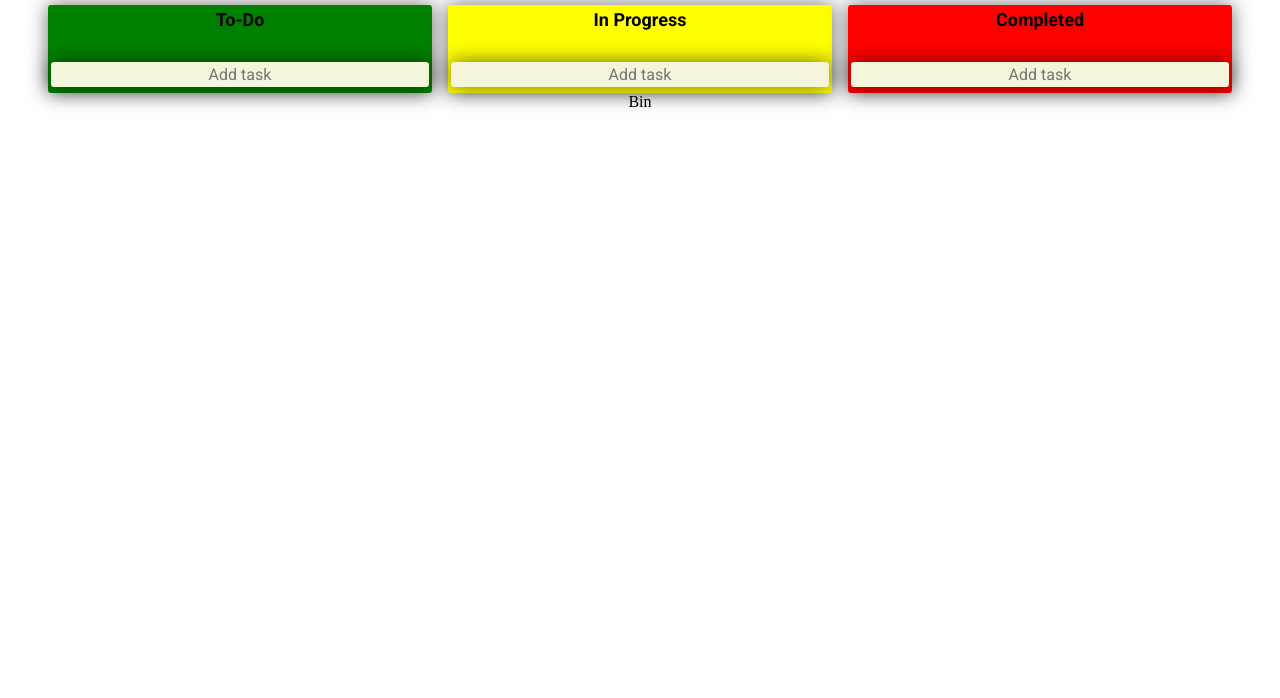
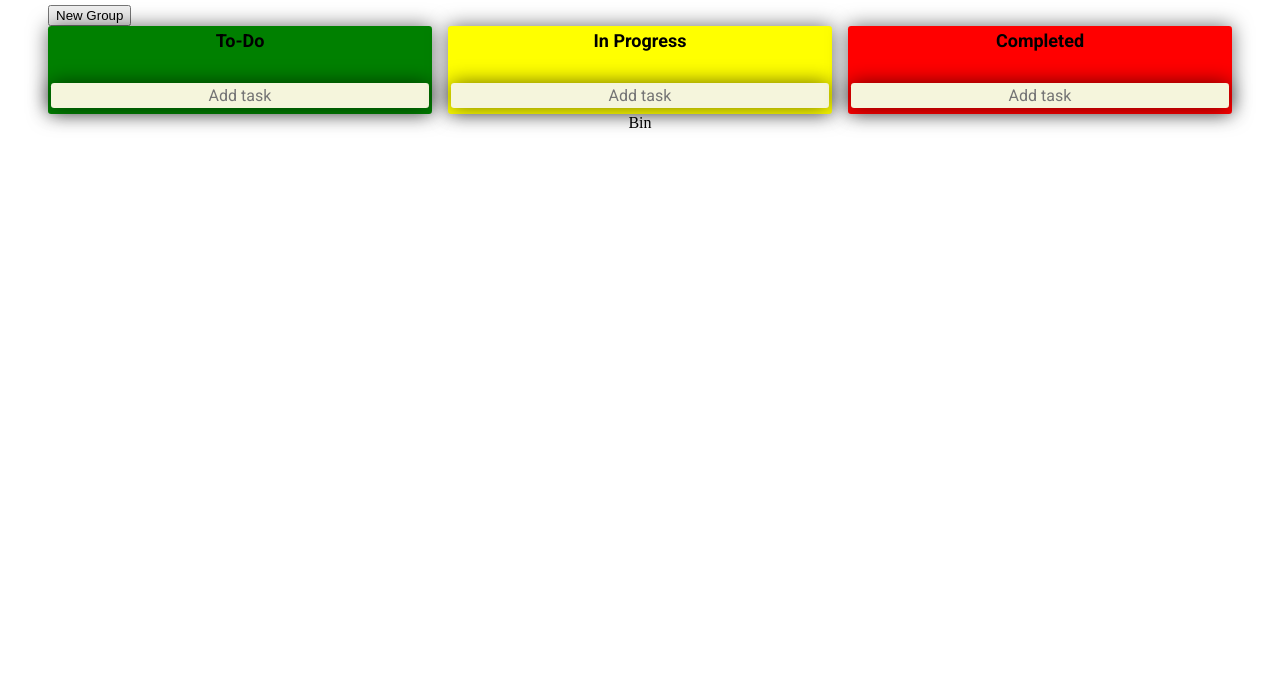
Before and after one commit to FAC29A/oskar-alex, a website with bundled scripts: page index.html in a window 1280 px wide. Shown: the part 102-800 px from the top of the page. Built offline with nearby package versions, Linux system fonts and the light colour scheme.

Commit message:
implement new group button

```diff
--- a/index.html
+++ b/index.html
@@ -16,6 +16,7 @@
 
   <body>
     <h1>Task Manager</h1>
+    <button id="createGroup">New Group</button>
     <div class="groupsContainer">
     </div>
     <div id="bin">Bin</div>
```
